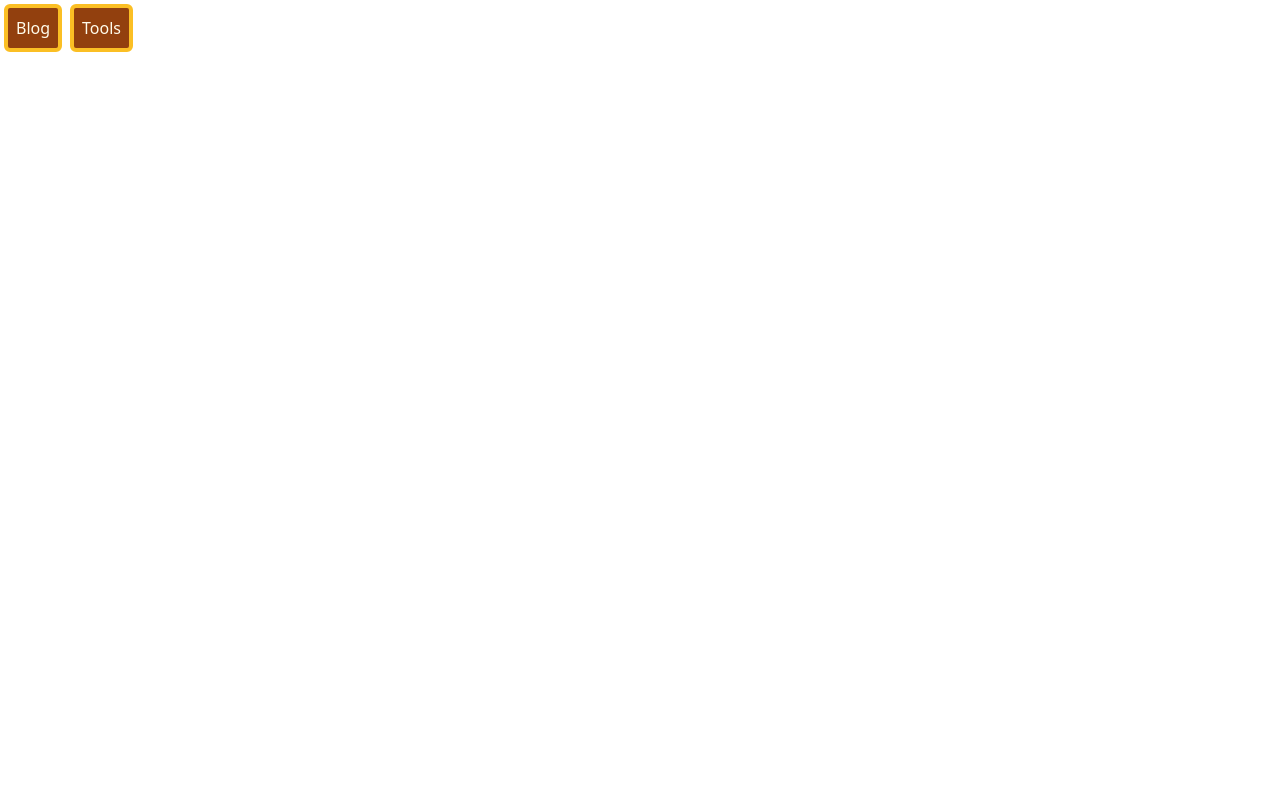
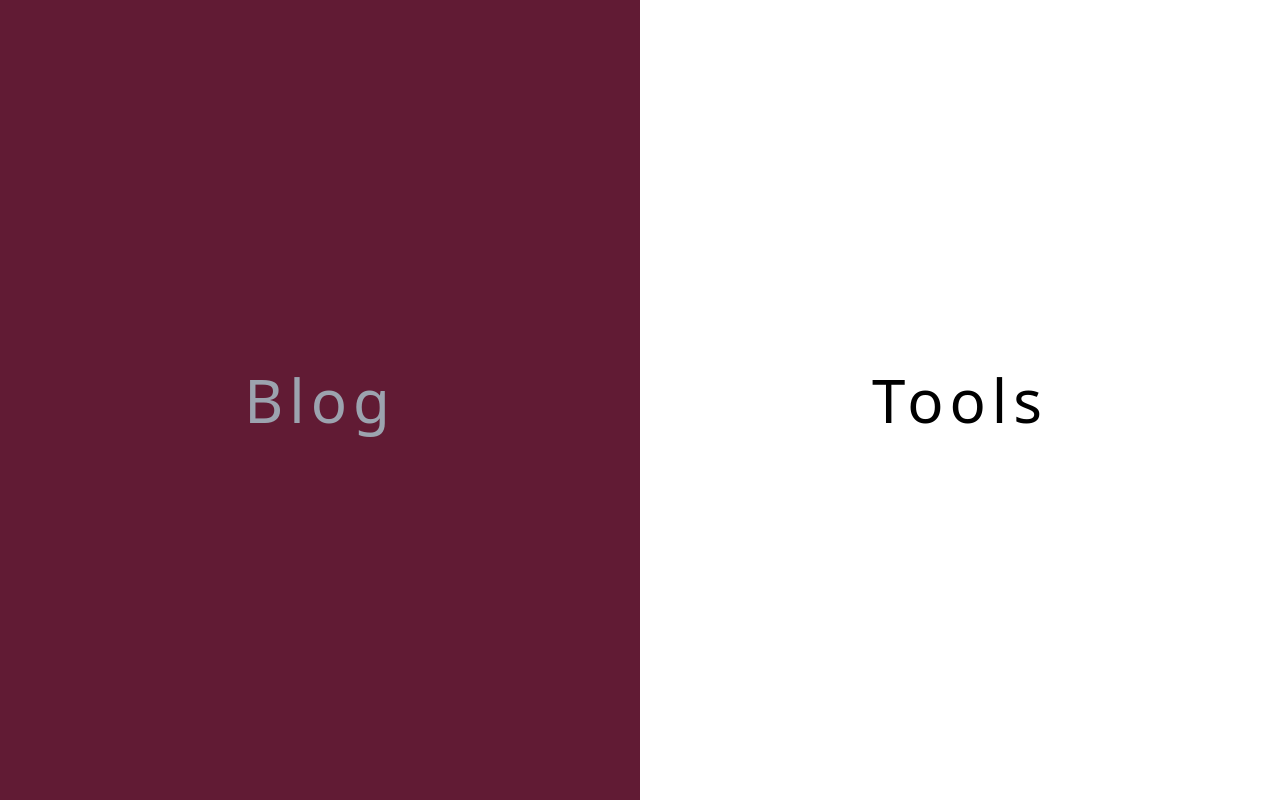
Before and after one commit to NightShop/personalWebToolV2, a React app: page / in a window 1280 px wide. Built offline with nearby package versions, Linux system fonts and the light colour scheme.

Commit message:
entry point styled

```diff
--- a/src/components/App.jsx
+++ b/src/components/App.jsx
@@ -41,9 +41,9 @@ const EntryNavigation = (props) => {
     const { activeSectionSetter } = props;
 
     return (
-        <div>
-            <button className="btn-test" type="button" onClick={() => activeSectionSetter("blog")}>Blog</button>
-            <button className="btn-test" type="button" onClick={() => activeSectionSetter("tools")}>Tools</button>
+        <div className="flex">
+            <button className="hover:bg-bordo-dark hover:text-gray-400 text-white tracking-widest text-6xl font-medium w-1/2 h-screen bg-bordo-light" type="button" onClick={() => activeSectionSetter("blog")}>Blog</button>
+            <button className="hover:bg-gray-200 hover:text-gray-400 tracking-widest text-6xl font-medium w-1/2 h-screen" type="button" onClick={() => activeSectionSetter("tools")}>Tools</button>
         </div>
     );
 };
--- a/src/components/BlogPostList.jsx
+++ b/src/components/BlogPostList.jsx
@@ -5,7 +5,7 @@ const BlogPostList = (props) => {
     const { blogPostsData, deletePost, editPost, readOnly } = props;
     const { newDateObject } = helperFunction;
     return (
-        <div className="max-w-2xl mx-auto">
+        <div className="max-w-2xl mx-10 md:mx-auto">
             <div className="font-bold my-8 w-full">
                 <span>night</span>
                 <span className="text-bordo-light">Shop</span>
@@ -15,10 +15,10 @@ const BlogPostList = (props) => {
                 </span>
             </div>
             <div className="relative">
+                <img className="shadow-xl rounded-full w-40 mx-auto lg:absolute lg:-right-1/4 lg:-top-8" src="https://i.imgur.com/HJm3AMS.png" alt="profilePic" />
                 <h1 className="text-bordo-light tracking-tight font-extralight pl-6 py-2 -ml-6 mr-20 my-16 text-4xl border-l-4 border-bordo-light">
                     if IT is in my mind and I wish IT to be out of IT. then IT is here
                 </h1>
-                <img className="shadow-xl rounded-full w-40 absolute -right-1/4 -top-8" src="https://i.imgur.com/HJm3AMS.png" alt="profilePic" />
             </div>
             {Object.keys(blogPostsData)
                 .sort((a, b) => newDateObject(blogPostsData[b].date) - newDateObject(blogPostsData[a].date))
--- a/tailwind.config.js
+++ b/tailwind.config.js
@@ -1,6 +1,8 @@
 module.exports = {
   purge: [
-    "./src/index.js",
+    "./src/**/*.js",
+    "./src/**/*.jsx",
+    "./src/**/*.html",
   ],
   darkMode: false, // or 'media' or 'class'
   theme: {
@@ -9,6 +11,7 @@ module.exports = {
         bordo: {
           extralight: "#ed246b",
           light: "#952A50",
+          dark: "#611b34",
         },
         gray: {
           lightback: "#f6fbfe",
```
